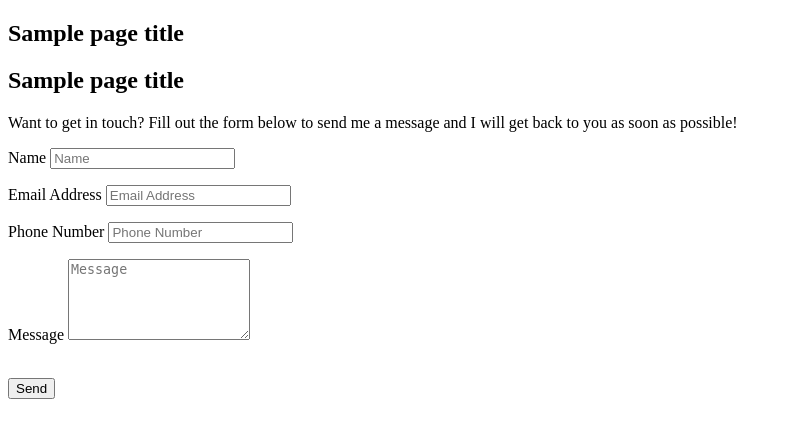
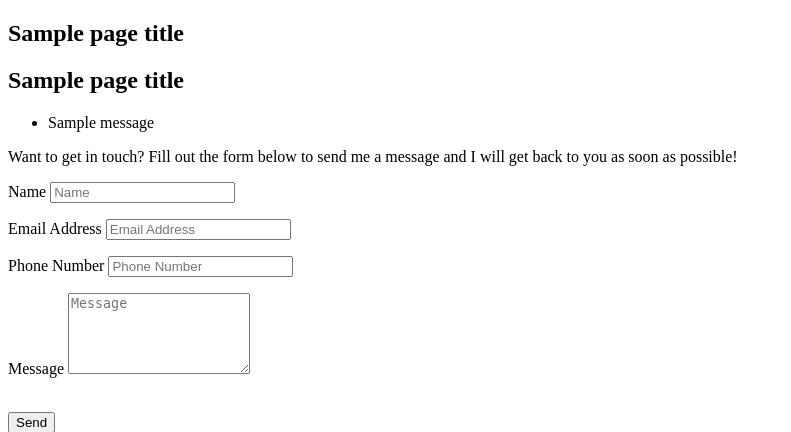
Before and after one commit to Dom-888/Python-Pratice, a Python web app: template flask/templates/contact.html in a window 1280 px wide. Shown: the part 88-520 px from the top of the page, without its empty margins (0-791 px from the left). Run offline with Jinja, Linux system fonts and the light colour scheme; the template is opened without the code that fills it: most values are stand-ins (such as "Sample title", 1, 10 or a date in 2020); one stand-in notice (Sample message) is shown.

Commit message:
Add flash message

```diff
--- a/flask/run.py
+++ b/flask/run.py
@@ -1,10 +1,10 @@
 
 import os
 import json
-from flask import Flask, render_template, request
+from flask import Flask, render_template, request, flash
 
 app = Flask(__name__)
-
+app.secret_key = 'abrakadabra'
 
 @app.route('/') # The selected url (the root directory here) wil trigger the function below
 def index():
@@ -20,7 +20,7 @@ def about():
 @app.route('/contact', methods=["GET", "POST"]) # Allow GET an POST methods on this page
 def contact():
     if request.method == "POST":
-        print("request.form") # Print the inputtted data in the debugger console
+        flash("Thanks {}, we have received your message!" .format(request.form["name"]))
 
     return render_template("contact.html", page_title="Contact")
 
--- a/flask/templates/contact.html
+++ b/flask/templates/contact.html
@@ -5,6 +5,15 @@
 
 <div class="row">
     <div class="col-lg-8 col-md-10 mx-auto">
+        {% with messages = get_flashed_messages() %}
+        {% if messages %}
+        <ul class="flashes">
+            {% for message in messages %}
+            <li>{{ message }}</li>
+            {% endfor %}
+        </ul>
+        {% endif %}
+        {% endwith %}
 
         <p>Want to get in touch? Fill out the form below to send me a message and I will get back to you as soon as possible!</p>
 
```
